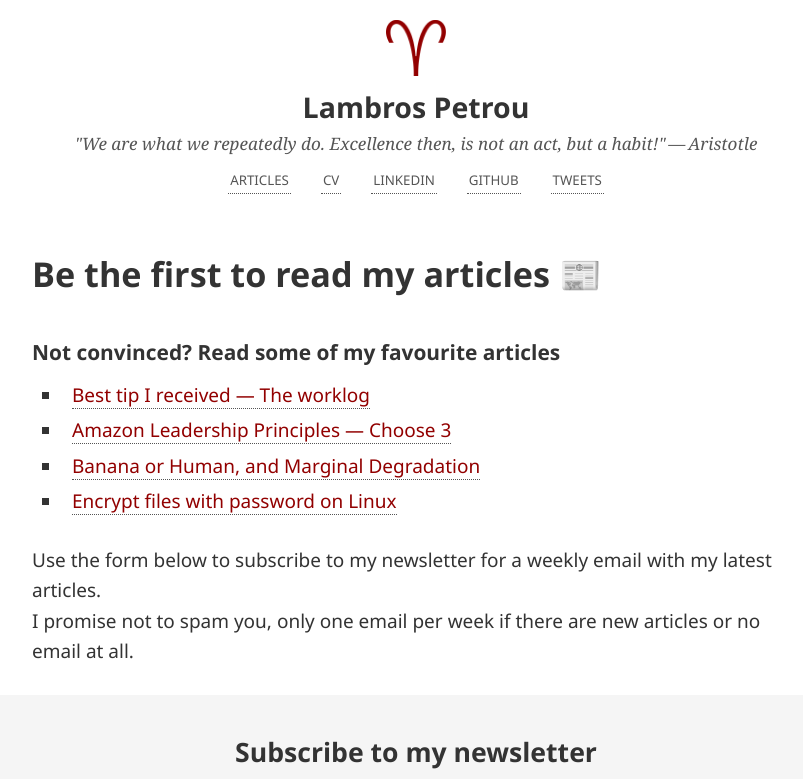
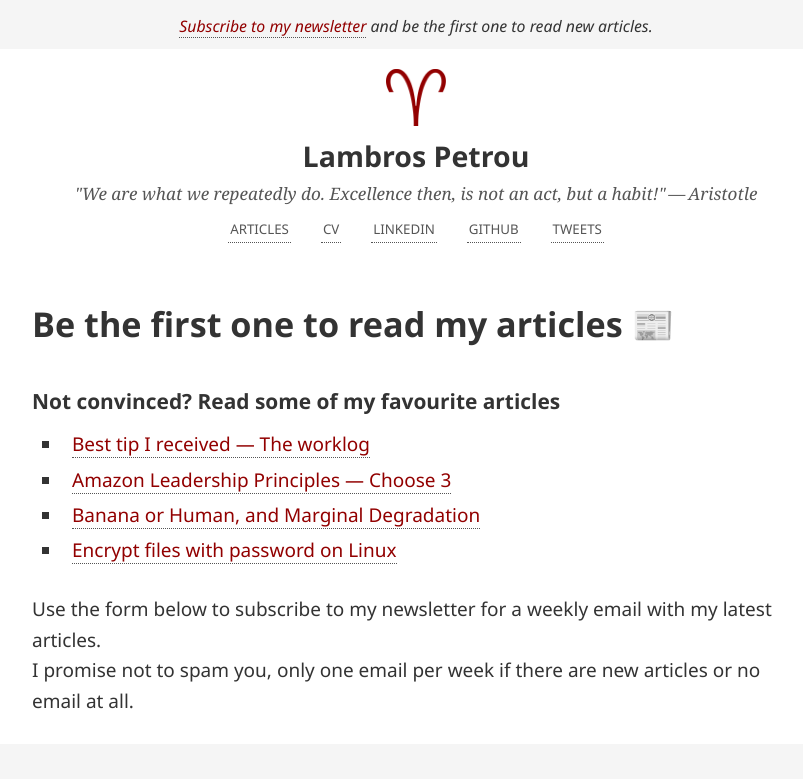
Before and after one commit to lambrospetrou/lambrospetrou.github.io, a Next.js app: page /newsletter in a window 1280 px wide. Shown: the top 779 px of the page, without its empty margins (224-1027 px from the left). Built offline with nearby package versions, Linux system fonts and the light colour scheme.

Commit message:
Add a newsletter prompt at the top and fix a typo

```diff
--- a/src/components/layout.js
+++ b/src/components/layout.js
@@ -72,6 +72,9 @@ const HeadAdditions = ({}) => {
 const Header = ({}) => {
   return (
     <header id="header-wrapper" className="outer-section">
+      <div className="header-signup-strip">
+        <small><a href="/newsletter">Subscribe to my newsletter</a> and be the first one to read new articles.</small>
+      </div>
       <div id="inner-header" className="inner-section">
         <div id="header-logo">
           <a href="/" title="Aries Ram - Click to vew all posts">
--- a/src/pages/newsletter.js
+++ b/src/pages/newsletter.js
@@ -14,7 +14,7 @@ export default function NewsletterSignupSuccess({}) {
         <meta property="og:description" content={desc}/>
         <meta name="description" content={desc}/>
       </Head>
-      <h1>Be the first to read my articles 📰</h1>
+      <h1>Be the first one to read my articles 📰</h1>
       <FavouriteArticlesList heading="Not convinced? Read some of my favourite articles" />
       <p>
         Use the form below to subscribe to my newsletter for a weekly email with my latest articles.
--- a/src/scss/style.scss
+++ b/src/scss/style.scss
@@ -258,6 +258,15 @@ p img {
     }
 }
 
+.header-signup-strip {
+    &, .inner-section {
+        padding: 0.5em;
+        background-color: #f5f5f5;
+        text-align: center;
+        font-style: oblique;
+    }
+}
+
 /******************************
  * MAIN CONTENT - SINGLE POST VIEW
  */
```
